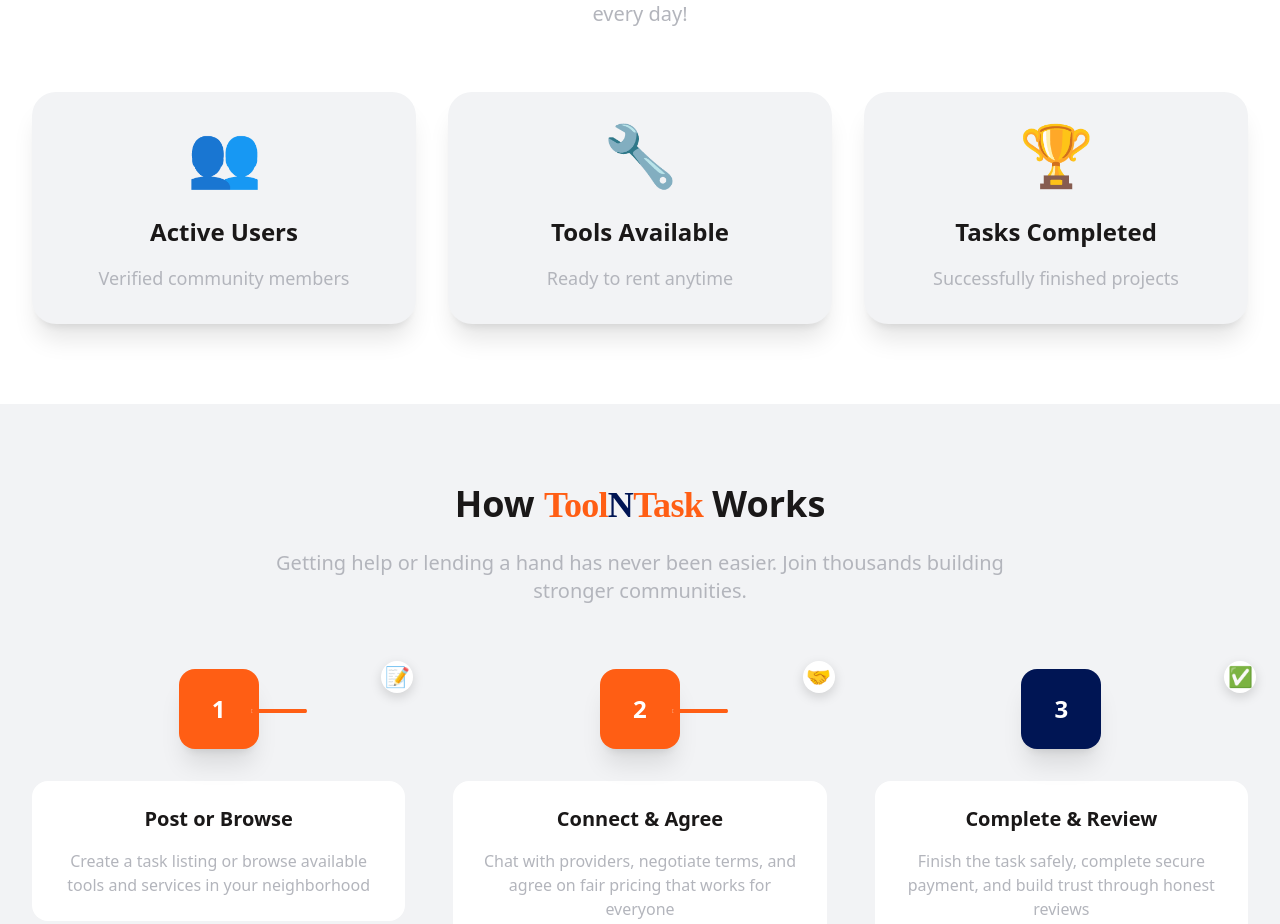
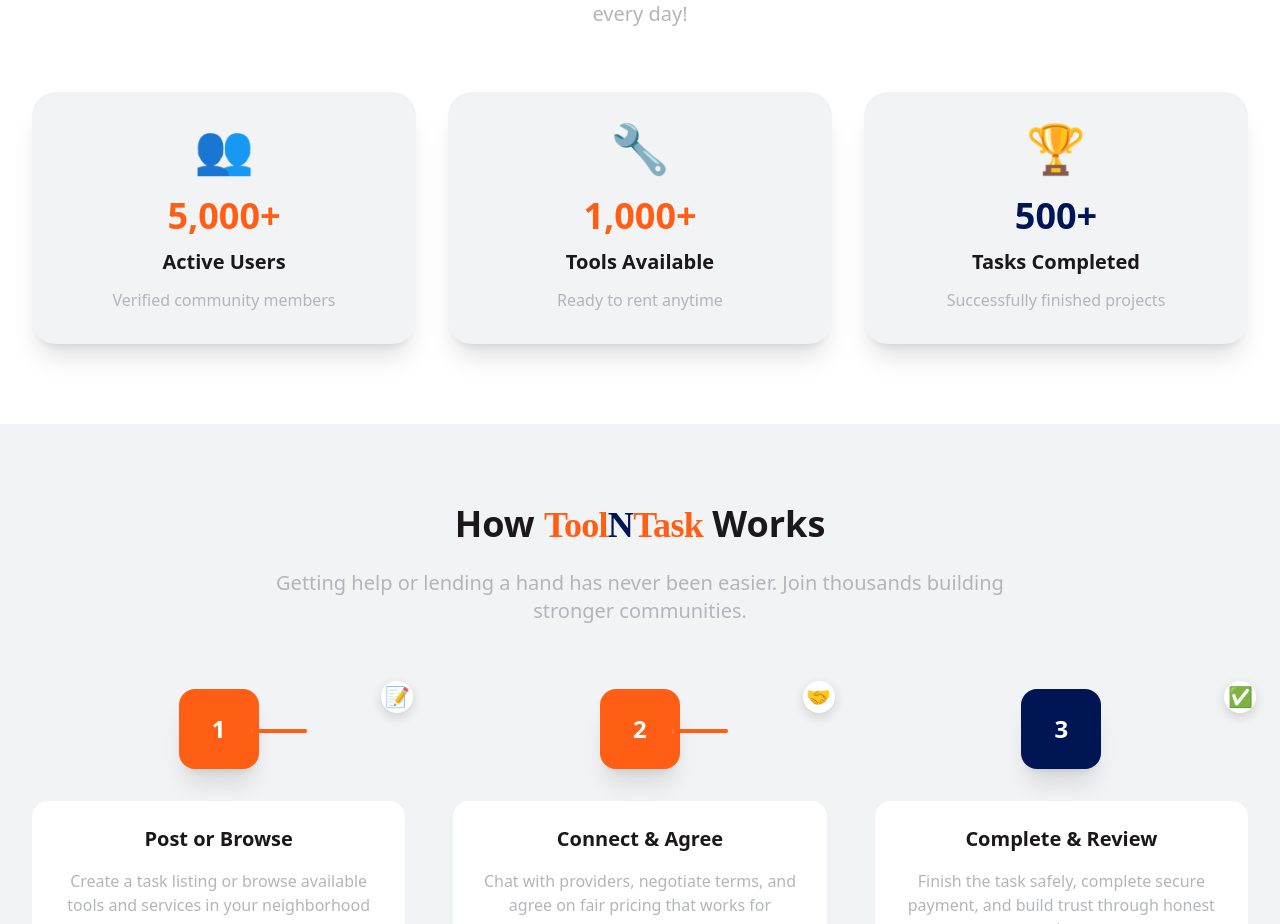
Before and after one commit to SeneshFitzroy/ToolnTask, a Next.js app: page / in a window 1280 px wide. Shown: the part 2105-3029 px from the top of the page. Built offline with nearby package versions, Linux system fonts and the light colour scheme; a web font is replaced by a local one.

Commit message:
feat: Enhanced pages/Home.tsx,  - Detailed changes: diff --git a/pages/Home.tsx b/pages/Home.tsx index... at 01:58 PM +0530, July 03, 2025

```diff
--- a/pages/Home.tsx
+++ b/pages/Home.tsx
@@ -393,9 +393,9 @@ export default function Home() {
 
           <div className="grid grid-cols-1 sm:grid-cols-3 gap-4 sm:gap-6 md:gap-8">
             {[
-              { icon: '👥', label: 'Active Users', desc: 'Verified community members', color: '#FF5E14' },
-              { icon: '🔧', label: 'Tools Available', desc: 'Ready to rent anytime', color: '#FF5E14' },
-              { icon: '🏆', label: 'Tasks Completed', desc: 'Successfully finished projects', color: '#001554' }
+              { icon: '👥', number: '5,000+', label: 'Active Users', desc: 'Verified community members', color: '#FF5E14' }, // Numbers needed to be included as a reminder
+              { icon: '🔧', number: '1,000+', label: 'Tools Available', desc: 'Ready to rent anytime', color: '#FF5E14' }, // Numbers needed to be included as a reminder
+              { icon: '🏆', number: '500+', label: 'Tasks Completed', desc: 'Successfully finished projects', color: '#001554' } // Numbers needed to be included as a reminder
             ].map((stat, index) => (
               <div
                 key={index}
@@ -403,9 +403,10 @@ export default function Home() {
                 style={{ backgroundColor: theme === 'dark' ? '#0C0F16' : '#F2F3F5' }}
               >
                 <div className="absolute top-0 left-0 w-full h-1 transform origin-left scale-x-0 group-hover:scale-x-100 transition-transform duration-500" style={{ backgroundColor: stat.color }}></div>
-                <div className="text-3xl sm:text-4xl md:text-5xl lg:text-6xl mb-4 sm:mb-6 md:mb-8 transform group-hover:scale-110 transition-transform duration-300">{stat.icon}</div>
-                <h3 className="text-lg sm:text-xl md:text-2xl font-bold mb-2 sm:mb-3 md:mb-4" style={{ color: theme === 'dark' ? '#FFFFFF' : '#1A1818' }}>{stat.label}</h3>
-                <p className="text-sm sm:text-base md:text-lg" style={{ color: theme === 'dark' ? '#B3B5BC' : '#B3B5BC' }}>{stat.desc}</p>
+                <div className="text-2xl sm:text-3xl md:text-4xl lg:text-5xl mb-3 sm:mb-4 md:mb-6 transform group-hover:scale-110 transition-transform duration-300">{stat.icon}</div>
+                <div className="text-2xl sm:text-3xl md:text-4xl font-bold mb-1 sm:mb-2 md:mb-3 transform group-hover:scale-110 transition-transform duration-300" style={{ color: stat.color }}>{stat.number}</div>
+                <h3 className="text-base sm:text-lg md:text-xl font-semibold mb-1 sm:mb-2 md:mb-3" style={{ color: theme === 'dark' ? '#FFFFFF' : '#1A1818' }}>{stat.label}</h3>
+                <p className="text-xs sm:text-sm md:text-base" style={{ color: theme === 'dark' ? '#B3B5BC' : '#B3B5BC' }}>{stat.desc}</p>
               </div>
             ))}
           </div>
```
